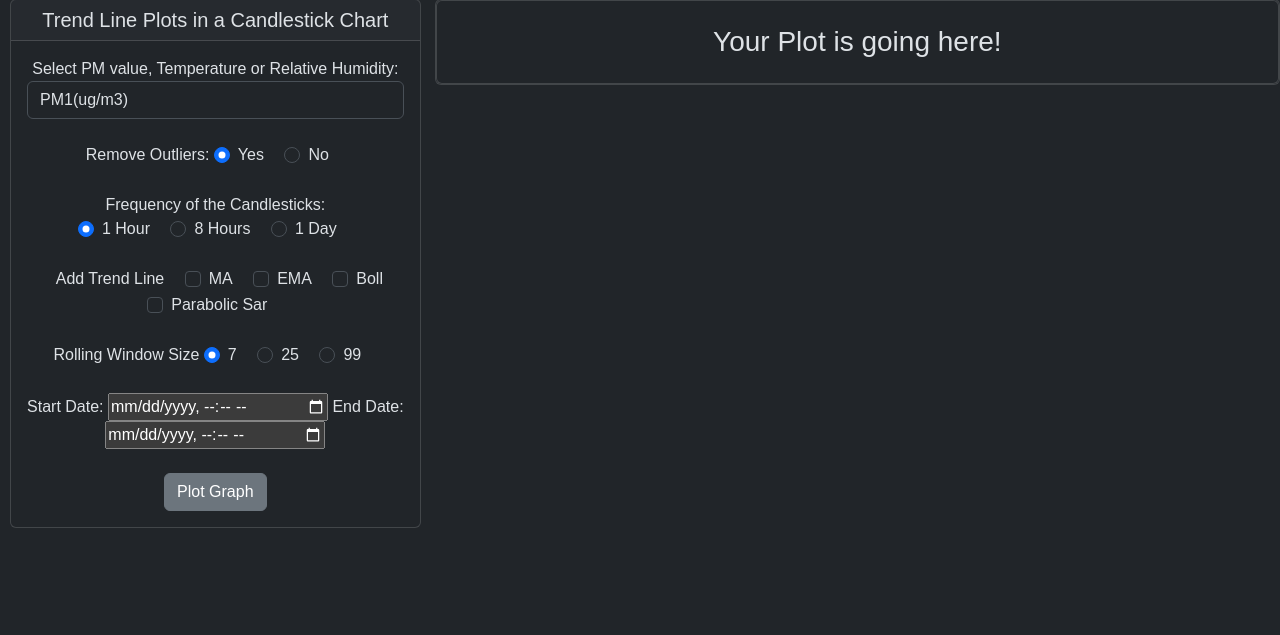
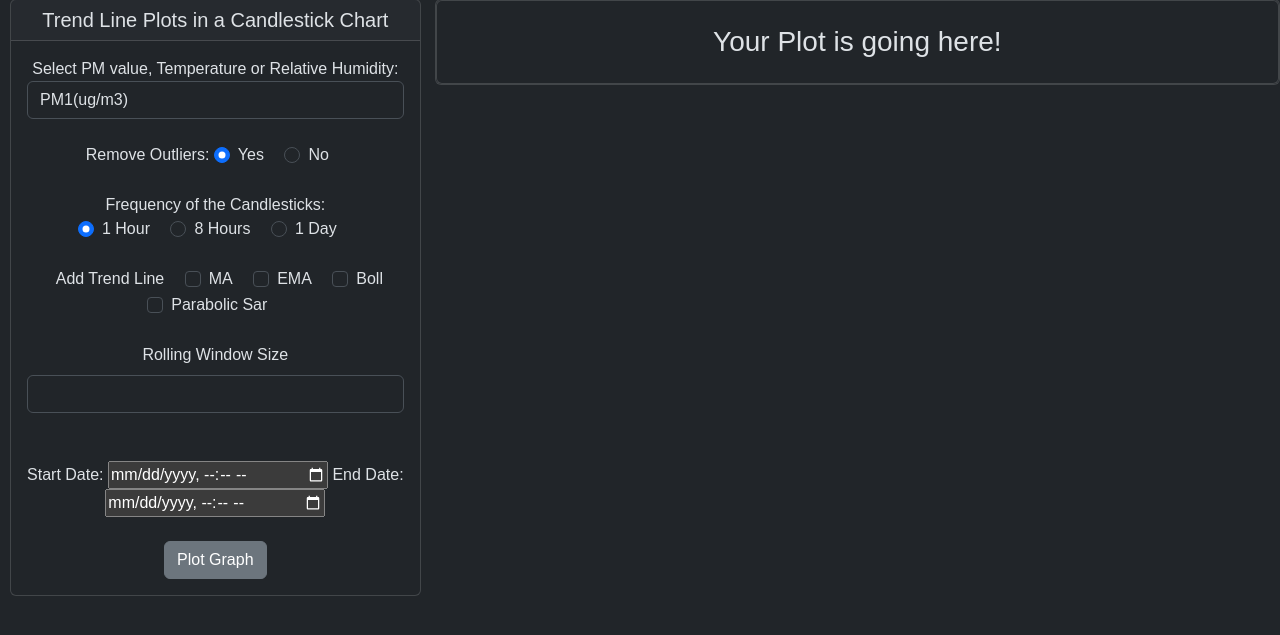
Before and after one commit to jimvla/django-app, a Django app: page / in a window 1280 px wide. Shown: the part 77-712 px from the top of the page. Run offline with Django 4.2, Linux system fonts and the light colour scheme; the visitor is signed in with stand-in values (Sample User, id 1).

Commit message:
last commit

```diff
--- a/Device8/views.py
+++ b/Device8/views.py
@@ -8,8 +8,8 @@ from plotly.offline import plot
 import plotly.graph_objs as go
 import pandas as pd
 import numpy as np
+from datetime import datetime, timedelta
 import ta.trend as ta
-from tabulate import tabulate
 
 # Home view for our page
 def home(request):
@@ -23,10 +23,15 @@ def home(request):
         EMA = request.POST.get('inlineCheckbox2')   # EMA Flag
         Boll = request.POST.get('inlineCheckbox3')  # Boll Flag
         Sar = request.POST.get('inlineCheckbox4')  # Sar Flag
-        rolling_window = int(request.POST.get('inlineRadioOptions2')) # Rolling Window Size
+        rolling_window = int(request.POST.get('typeNumber')) # Rolling Window Size
         start_date = request.POST.get('start_date')  # Starting Date of the plot
         end_date = request.POST.get('end_date') # Ending Date of the plot
         outliers = request.POST.get('inlineRadioOptions1') # Keep or Delete Outliers
+
+        #How to make substraction with datetime
+        #new = pd.to_datetime(start_date) - timedelta(days=rolling_window)
+        #print(start_date)
+        #print(new)
 
         # Get Query from DB
         Queryset = Device8.objects.filter(time__range=[start_date, end_date]).values()
@@ -82,6 +87,10 @@ def home(request):
                     'high': data.groupby(pd.Grouper(key='time', freq=radio))['PM1'].max(),
                     'low': data.groupby(pd.Grouper(key='time', freq=radio))['PM1'].min(),
                     })
+                    trends = pd.DataFrame({
+                        'date': data.groupby(pd.Grouper(key='time', freq='1H'))['time'].first(),
+                        'mean': data.groupby(pd.Grouper(key='time', freq='1H'))['PM1'].mean(),
+                    })
                 elif dropdown == 'PM25':
                     new_df = pd.DataFrame({
                     'date': data.groupby(pd.Grouper(key='time', freq=radio))['time'].first(),
@@ -89,6 +98,10 @@ def home(request):
                     'close': data.groupby(pd.Grouper(key='time', freq=radio))['PM25'].last(),
                     'high': data.groupby(pd.Grouper(key='time', freq=radio))['PM25'].max(),
                     'low': data.groupby(pd.Grouper(key='time', freq=radio))['PM25'].min(),
+                    })
+                    trends = pd.DataFrame({
+                        'date': data.groupby(pd.Grouper(key='time', freq='1H'))['time'].first(),
+                        'mean': data.groupby(pd.Grouper(key='time', freq='1H'))['PM25'].mean(),
                     })
                 elif dropdown == 'PM10':
                     new_df = pd.DataFrame({
@@ -98,6 +111,10 @@ def home(request):
                     'high': data.groupby(pd.Grouper(key='time', freq=radio))['PM10'].max(),
                     'low': data.groupby(pd.Grouper(key='time', freq=radio))['PM10'].min(),
                     })
+                    trends = pd.DataFrame({
+                        'date': data.groupby(pd.Grouper(key='time', freq='1H'))['time'].first(),
+                        'mean': data.groupby(pd.Grouper(key='time', freq='1H'))['PM10'].mean(),
+                    })
                 elif dropdown == 'RH':
                     new_df = pd.DataFrame({
                     'date': data.groupby(pd.Grouper(key='time', freq=radio))['time'].first(),
@@ -105,6 +122,10 @@ def home(request):
                     'close': data.groupby(pd.Grouper(key='time', freq=radio))['RH'].last(),
                     'high': data.groupby(pd.Grouper(key='time', freq=radio))['RH'].max(),
                     'low': data.groupby(pd.Grouper(key='time', freq=radio))['RH'].min(),
+                    })
+                    trends = pd.DataFrame({
+                        'date': data.groupby(pd.Grouper(key='time', freq='1H'))['time'].first(),
+                        'mean': data.groupby(pd.Grouper(key='time', freq='1H'))['RH'].mean(),
                     })
                 elif dropdown == 'T':
                     new_df = pd.DataFrame({
@@ -114,9 +135,14 @@ def home(request):
                     'high': data.groupby(pd.Grouper(key='time', freq=radio))['T'].max(),
                     'low': data.groupby(pd.Grouper(key='time', freq=radio))['T'].min(),
                     })
+                    trends = pd.DataFrame({
+                        'date': data.groupby(pd.Grouper(key='time', freq='1H'))['time'].first(),
+                        'mean': data.groupby(pd.Grouper(key='time', freq='1H'))['T'].mean(),
+                    })
 
                 # Reset index of the new DataFrame
                 new_df = new_df.reset_index(drop=True)
+                trends = trends.reset_index(drop=True)
 
                 # Candlestick Trace and Layout
                 trace = go.Candlestick(
@@ -146,18 +172,18 @@ def home(request):
                 # Plot Figure + Trend Lines using MA, EMA, Bollinger Bands and PSAR
                 fig = go.Figure(data=candle, layout=layout)
                 if MA:
-                    new_df['ma'] = new_df['close'].rolling(window=rolling_window).mean()
-                    fig.add_trace(go.Scatter(x=new_df['date'], y=new_df['ma'], line=dict(color = 'yellow'), name= "Moving Average"))
+                    trends['ma'] = trends['mean'].rolling(window=rolling_window).mean()
+                    fig.add_trace(go.Scatter(x=trends['date'], y=trends['ma'], line=dict(color = 'yellow'), name= "Moving Average"))
                 if EMA:
-                    new_df['ema'] = new_df['close'].ewm(span=rolling_window).mean()
-                    fig.add_trace(go.Scatter(x=new_df['date'], y=new_df['ema'], line=dict(color = 'blue'), name= "Exponential MA"))
+                    trends['ema'] = trends['mean'].ewm(span=rolling_window).mean()
+                    fig.add_trace(go.Scatter(x=trends['date'], y=trends['ema'], line=dict(color = 'blue'), name= "Exponential MA"))
                 if Boll:
-                    new_df['rolling_mean'] = new_df['close'].rolling(window=rolling_window).mean()
-                    new_df['std'] = new_df['close'].rolling(window=7).std()
-                    new_df['UpperBand'] = new_df['rolling_mean'] + 2 * new_df['std']
-                    new_df['LowerBand'] = new_df['rolling_mean'] - 2 * new_df['std']
-                    fig.add_trace(go.Scatter(x=new_df['date'], y=new_df['UpperBand'], line=dict(color = 'pink'), name= "Upper Bollinger Band"))
-                    fig.add_trace(go.Scatter(x=new_df['date'], y=new_df['LowerBand'], line=dict(color = 'purple'), name= "Lower Bollinger Band"))
+                    trends['rolling_mean'] = trends['mean'].rolling(window=rolling_window).mean()
+                    trends['std'] = trends['mean'].rolling(window=rolling_window).std()
+                    trends['UpperBand'] = trends['rolling_mean'] + 2 * trends['std']
+                    trends['LowerBand'] = trends['rolling_mean'] - 2 * trends['std']
+                    fig.add_trace(go.Scatter(x=trends['date'], y=trends['UpperBand'], line=dict(color = 'pink'), name= "Upper Bollinger Band"))
+                    fig.add_trace(go.Scatter(x=trends['date'], y=trends['LowerBand'], line=dict(color = 'purple'), name= "Lower Bollinger Band"))
                 if Sar:
                     new_df['parabolic_sar_up'] = ta.psar_up(new_df['high'], new_df['low'], new_df['close'], step=0.02, max_step=0.2)
                     new_df['parabolic_sar_down'] = ta.psar_down(new_df['high'], new_df['low'], new_df['close'], step=0.02, max_step=0.2)
@@ -167,7 +193,8 @@ def home(request):
                 plot_div = plot(fig, output_type='div')
 
                 #print(tabulate(new_df, headers = 'keys', tablefmt = 'psql'))
-                new_df.to_excel("output.xlsx")
+                new_df.to_excel("candlestick.xlsx")
+                trends.to_excel("output.xlsx")
 
 
                 #Add plot to home html page
--- a/core/templates/404.html
+++ b/core/templates/404.html
@@ -5,7 +5,7 @@
 
 <h1>Not Found</h1>
 
-<h2>I cannot find the site you requested!</h2>
+<h2>Can't find the site you requested!</h2>
 
 </body>
 </html>
--- a/core/templates/home.html
+++ b/core/templates/home.html
@@ -13,7 +13,7 @@
         <form id="home_form" method="post">
           {% csrf_token %}
 
-          <input type="hidden" name="method" value="post">
+          <!--<input type="hidden" name="method" value="post">-->
 
           <label for="dropdown">Select PM value, Temperature or Relative Humidity:</label>
           <select name="dropdown" id="dropdown" class="form-control">
@@ -77,7 +77,7 @@
 
           <br>
           <br>
-
+          <!--
           <label for="inlineRadioOptions2">Rolling Window Size </label>
           <div class="form-check form-check-inline">
             <input class="form-check-input" type="radio" checked="checked" name="inlineRadioOptions2" id="inlineRadio" value="7">
@@ -91,6 +91,13 @@
             <input class="form-check-input" type="radio" name="inlineRadioOptions2" id="inlineRadio" value="99">
             <label class="form-check-label" for="inlineRadio5">99</label>
           </div>
+
+          <label class="form-label" for="typeNumber">Rolling Window Size</label>
+          <input name="typeNumber" type="number" class="form-control" min="1" max="100"/>
+          -->
+
+          <label class="form-label" for="typeNumber">Rolling Window Size</label>
+          <input type="number" name="typeNumber" class="form-control" required/>
 
           <br>
           <br>
--- a/docker-compose.yml
+++ b/docker-compose.yml
@@ -17,8 +17,7 @@ services:
       - "3306:3306"
     environment:
       - MYSQL_DATABASE='mydatabase'
-      - MYSQL_USER='root'
-      - MYSQL_PASSWORD='pass'
+      - MYSQL_ROOT_USER='root'
       - MYSQL_ROOT_PASSWORD='pass'
       - MYSQL_HOST=''
     volumes:
```
Also changed, not shown: Device8/forms.py (line endings or trailing spaces), 2 other files.
